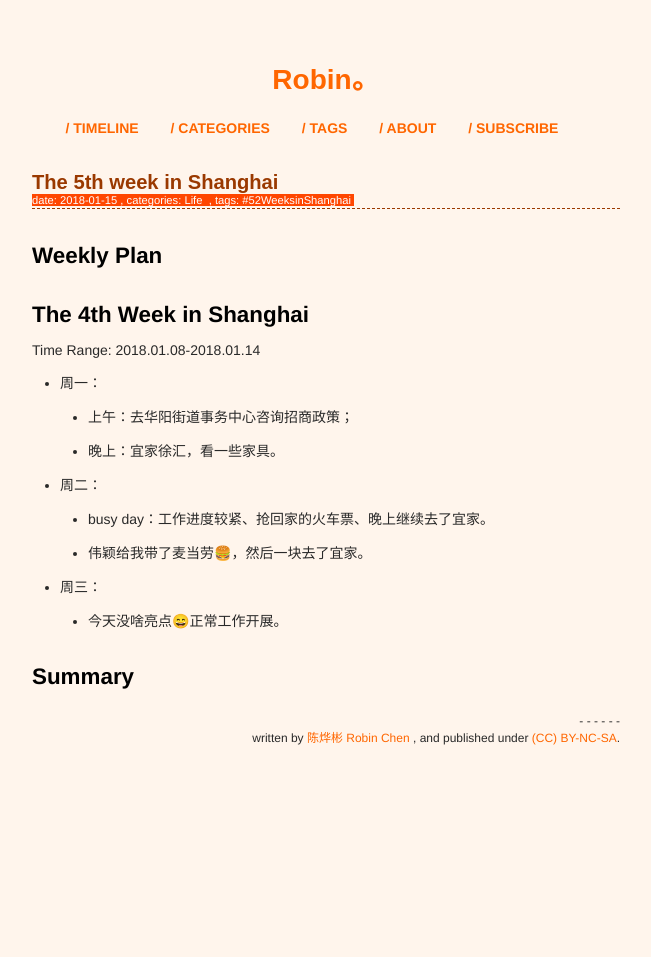
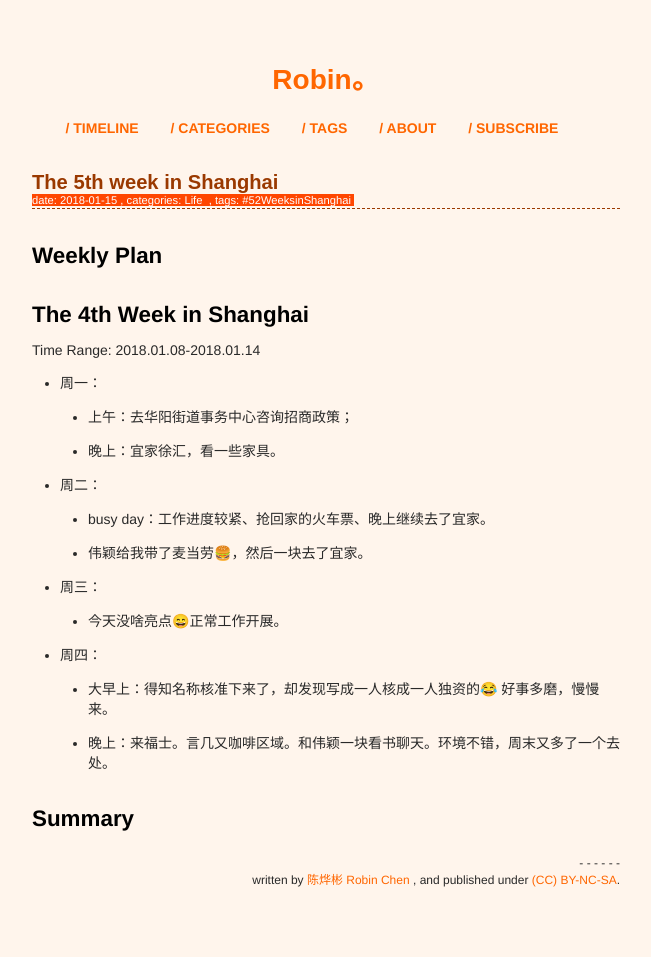
Before and after one commit to xianyuxmu/xianyuxmu.github.io, a Jekyll site: the page built from _posts/2018-01-15-52-weeks-in-shanghai-5.md, in a window 1280 px wide. Shown: the whole page, without its empty margins (314-965 px from the left). Built offline with Jekyll 4.4.1, drawn with Linux system fonts in a browser that asks for light colours; comment, search, counter and statistics services are not loaded; before the commit the page ends 900 px from its top, so only the background shows below that.

Commit message:
18 Jan. 2018

```diff
--- a/_posts/2018-01-15-52-weeks-in-shanghai-5.md
+++ b/_posts/2018-01-15-52-weeks-in-shanghai-5.md
@@ -24,6 +24,9 @@ Time Range: 2018.01.08-2018.01.14
 	- 伟颖给我带了麦当劳🍔，然后一块去了宜家。
 - 周三：
 	- 今天没啥亮点😄正常工作开展。
+- 周四：
+	- 大早上：得知名称核准下来了，却发现写成一人核成一人独资的😂 好事多磨，慢慢来。
+	- 晚上：来福士。言几又咖啡区域。和伟颖一块看书聊天。环境不错，周末又多了一个去处。
 
 
 ## Summary
```
